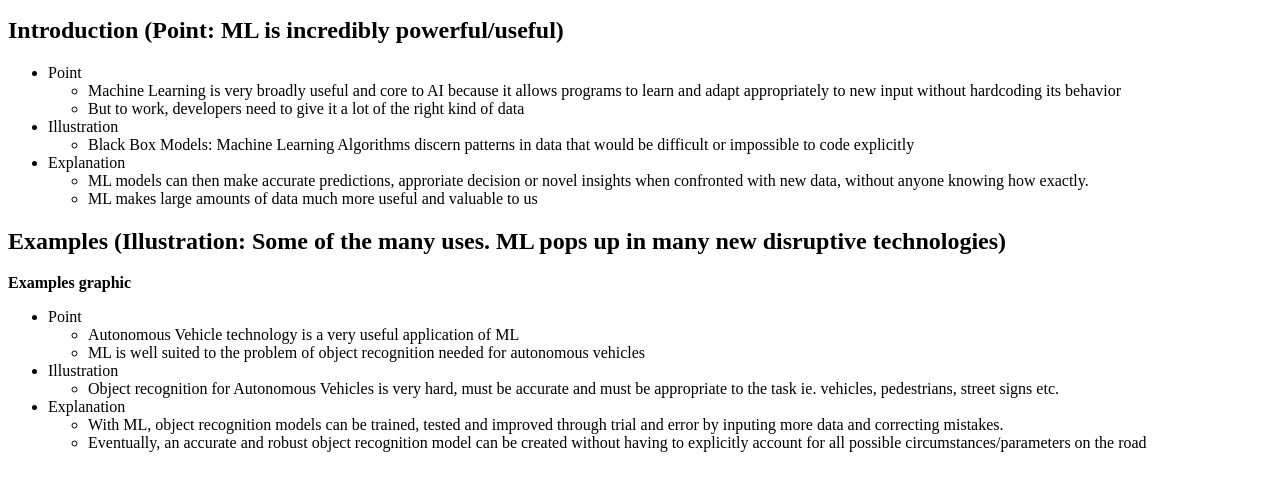
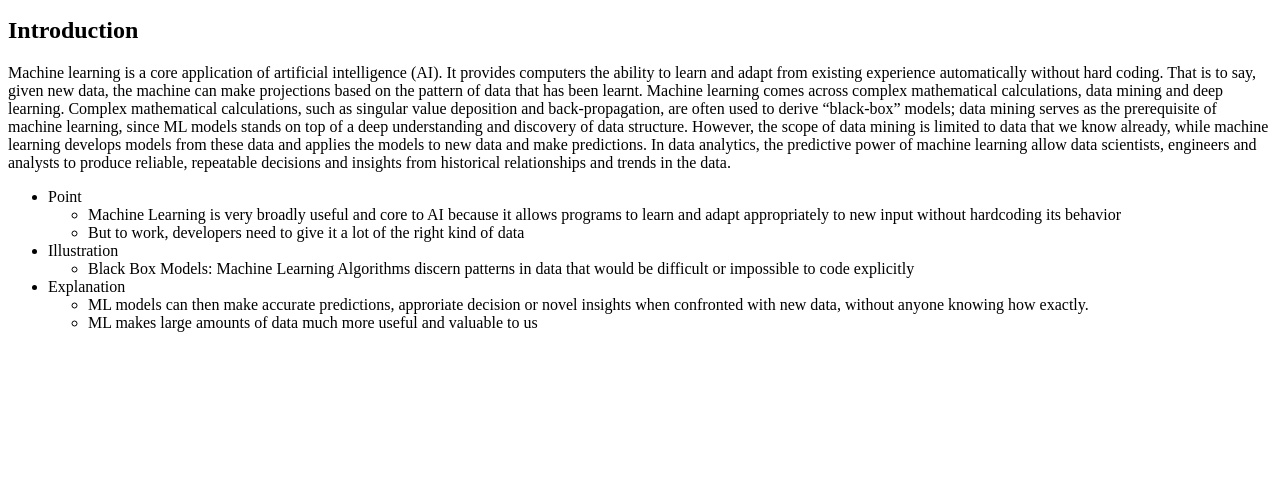
Before and after one commit to josephwanderer/itc134fl17-waffle-pie, a plain HTML site: page joe.html in a window 1280 px wide. Shown: the part 280-770 px from the top of the page. Drawn offline with Linux system fonts and the light colour scheme.

Commit message:
Copy Paste White Paper Intro

```diff
--- a/joe.html
+++ b/joe.html
@@ -24,7 +24,9 @@
 <h1>Machine Learning</h1>
 
 
-<h2>Introduction (Point: ML is incredibly powerful/useful)</h2>
+<h2>Introduction</h2>
+
+    <p>Machine learning is a core application of artificial intelligence (AI). It provides computers the ability to learn and adapt from existing experience automatically without hard coding. That is to say, given new data, the machine can make projections based on the pattern of data that has been learnt. Machine learning comes across complex mathematical calculations, data mining and deep learning. Complex mathematical calculations, such as singular value deposition and back-propagation, are often used to derive “black-box” models; data mining serves as the prerequisite of machine learning, since ML models stands on top of a deep understanding and discovery of data structure. However, the scope of data mining is limited to data that we know already, while machine learning develops models from these data and applies the models to new data and make predictions. In data analytics, the predictive power of machine learning allow data scientists, engineers and analysts to produce reliable, repeatable decisions and insights from historical relationships and trends in the data.</p>
 
 <ul>
 
@@ -61,42 +63,5 @@ ML makes large amounts of data much more useful and valuable to us
 </ul>
 
 
-<h2>Examples (Illustration: Some of the many uses. ML pops up in many new disruptive technologies)</h2>
-
-<b>Examples graphic</b>
-
-<ul>
-
-<li>Point
-<ul>
-<li>
- Autonomous Vehicle technology is a very useful application of ML
-</li>
-<li>
-ML is well suited to the problem of object recognition needed for autonomous vehicles
-</li>
-</ul>
-</li>
-
-<li>Illustration
-<ul>
-<li>
- Object recognition for Autonomous Vehicles is very hard, must be accurate and must be appropriate to the task ie. vehicles, pedestrians, street signs etc.
-</li>
-</ul>
-</li>
-
-<li>Explanation
-<ul>
-<li>
-With ML, object recognition models can be trained, tested and improved through trial and error by inputing more data and correcting mistakes.
-</li>
-<li>
-Eventually, an accurate and robust object recognition model can be created without having to explicitly account for all possible circumstances/parameters on the road
-</li>
-</ul>
-</li>
-
-</ul>
 
 </Article>
```
